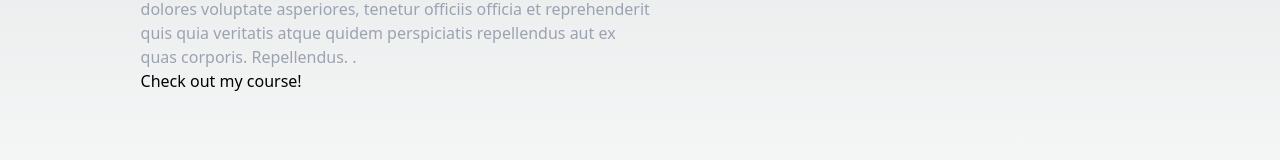
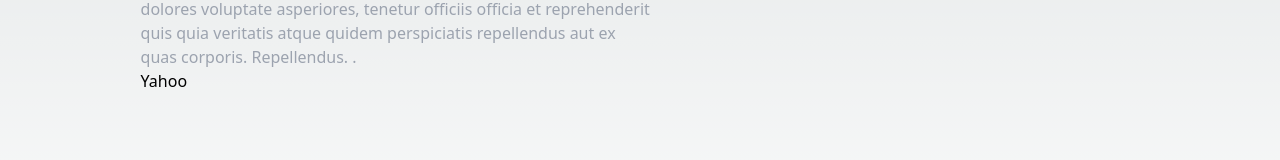
Before and after one commit to Olutunde22/portfolio, a Next.js app: page / in a window 1280 px wide. Shown: the part 461-621 px from the top of the page. Built offline with nearby package versions, Linux system fonts and the light colour scheme.

Commit message:
Update landing.tsx

```diff
--- a/components/landing.tsx
+++ b/components/landing.tsx
@@ -48,12 +48,10 @@ export default function Landing() {
 				transition={{ duration: 0.5, delay: 0.4 }}
 			>
 				<a
-					className="email-link"
-					href="https://www.newline.co/courses/build-a-spotify-connected-app"
 					target="_blank"
 					rel="noreferrer"
 				>
-					Check out my course!
+					Yahoo
 				</a>
 			</motion.div>
 		</section>
```
